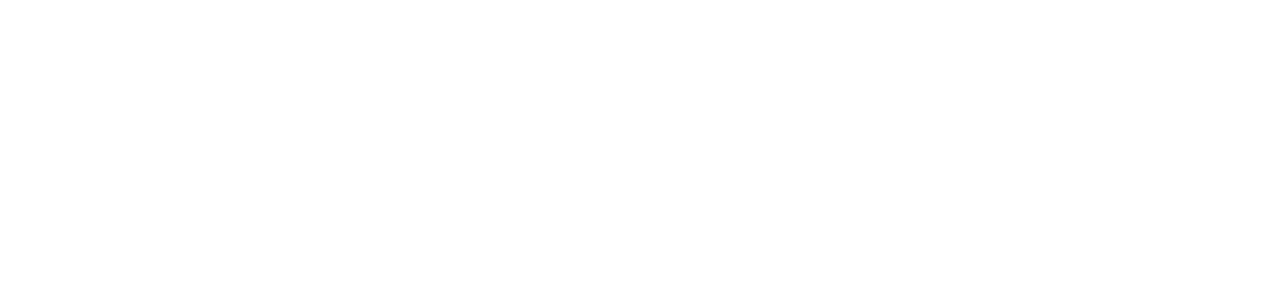
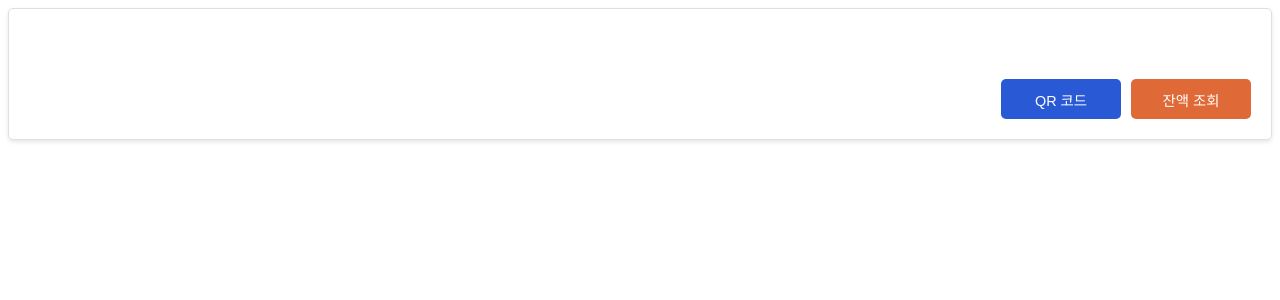
Before and after one commit to Griotold/fintech20230912, a React (Create React App) app in the folder fintech/: page /list in a window 1280 px wide. Before the commit this address had no page. Shown: the top 300 px of the page. Built offline with nearby package versions, Linux system fonts and the light colour scheme.

Commit message:
MainAccountCard.js

```diff
--- a/fintech/src/App.js
+++ b/fintech/src/App.js
@@ -1,6 +1,7 @@
 import { BrowserRouter, Routes, Route } from "react-router-dom";
 import MainPage from "./pages/MainPage";
 import AuthResult from "./pages/AuthResult";
+import AccountList from "./pages/AccountList";
 
 function App() {
   return (
@@ -15,6 +16,7 @@
         <Route path="/news" element={<NewsSearch />}></Route> */}
         <Route path="/" element={<MainPage />}></Route>
         <Route path="/authResult" element={<AuthResult />}></Route>
+        <Route path="/list" element={<AccountList />}></Route>
       </Routes>
     </BrowserRouter>
   );
--- /dev/null
+++ b/fintech/src/components/list/MainAccountCard.js
@@ -0,0 +1,88 @@
+import React from "react";
+import styled from "styled-components";
+
+const CardBlock = styled.div`
+  display: flex;
+  flex-direction: column;
+  margin: 0.5rem;
+  padding: 20px;
+  border: 1px solid #dfdfdf;
+  border-radius: 5px;
+  box-shadow: 0 2px 4px rgba(0, 0, 0, 0.1);
+`;
+
+const CardTitle = styled.div`
+  font-size: 1.2rem;
+  font-weight: bold;
+  margin-bottom: 10px;
+`;
+
+const FintechUseNo = styled.div`
+  font-size: 0.9rem;
+  color: #666;
+  margin-bottom: 20px;
+`;
+
+const QrButton = styled.button`
+  width: 120px;
+  height: 40px;
+  background-color: #2959d4;
+  color: white;
+  border: none;
+  border-radius: 5px;
+  font-size: 0.9rem;
+  cursor: pointer;
+  outline: none;
+
+  &:hover {
+    background-color: #21428f;
+  }
+`;
+
+const BalanceButton = styled.button`
+  width: 120px;
+  height: 40px;
+  background-color: #df6a38;
+  color: white;
+  margin-left: 10px;
+  border: none;
+  border-radius: 5px;
+  font-size: 0.9rem;
+  cursor: pointer;
+  outline: none;
+
+  &:hover {
+    background-color: #ae4a23;
+  }
+`;
+
+const ButtonBlock = styled.div`
+  display: flex;
+  justify-content: flex-end;
+  margin-top: 20px;
+`;
+
+const MainAccountCard = ({ bankName, fintechUseNo }) => {
+  const handleQrButton = () => {
+    console.log("QR 버튼 클릭");
+    window.location.href = `/qrcode?fintechUseNo=${fintechUseNo}`;
+  };
+
+  const handleBalanceButton = () => {
+    console.log("잔액조회 버튼 클릭");
+    window.location.href = `/balance?fintechUseNo=${fintechUseNo}`;
+  };
+
+  return (
+    <CardBlock>
+      <CardTitle>{bankName}</CardTitle>
+      <FintechUseNo>{fintechUseNo}</FintechUseNo>
+      <ButtonBlock>
+        <QrButton onClick={handleQrButton}>QR 코드</QrButton>
+        <BalanceButton onClick={handleBalanceButton}>잔액 조회</BalanceButton>
+      </ButtonBlock>
+    </CardBlock>
+  );
+};
+
+export default MainAccountCard;
--- /dev/null
+++ b/fintech/src/pages/AccountList.js
@@ -0,0 +1,18 @@
+import React, { useEffect } from "react";
+import MainAccountCard from "../components/list/MainAccountCard";
+
+const AccountList = () => {
+  useEffect(() => {
+    console.log("data");
+  }, []);
+
+  const getAccountList = () => {};
+
+  return (
+    <div>
+      <MainAccountCard></MainAccountCard>
+    </div>
+  );
+};
+
+export default AccountList;
```
